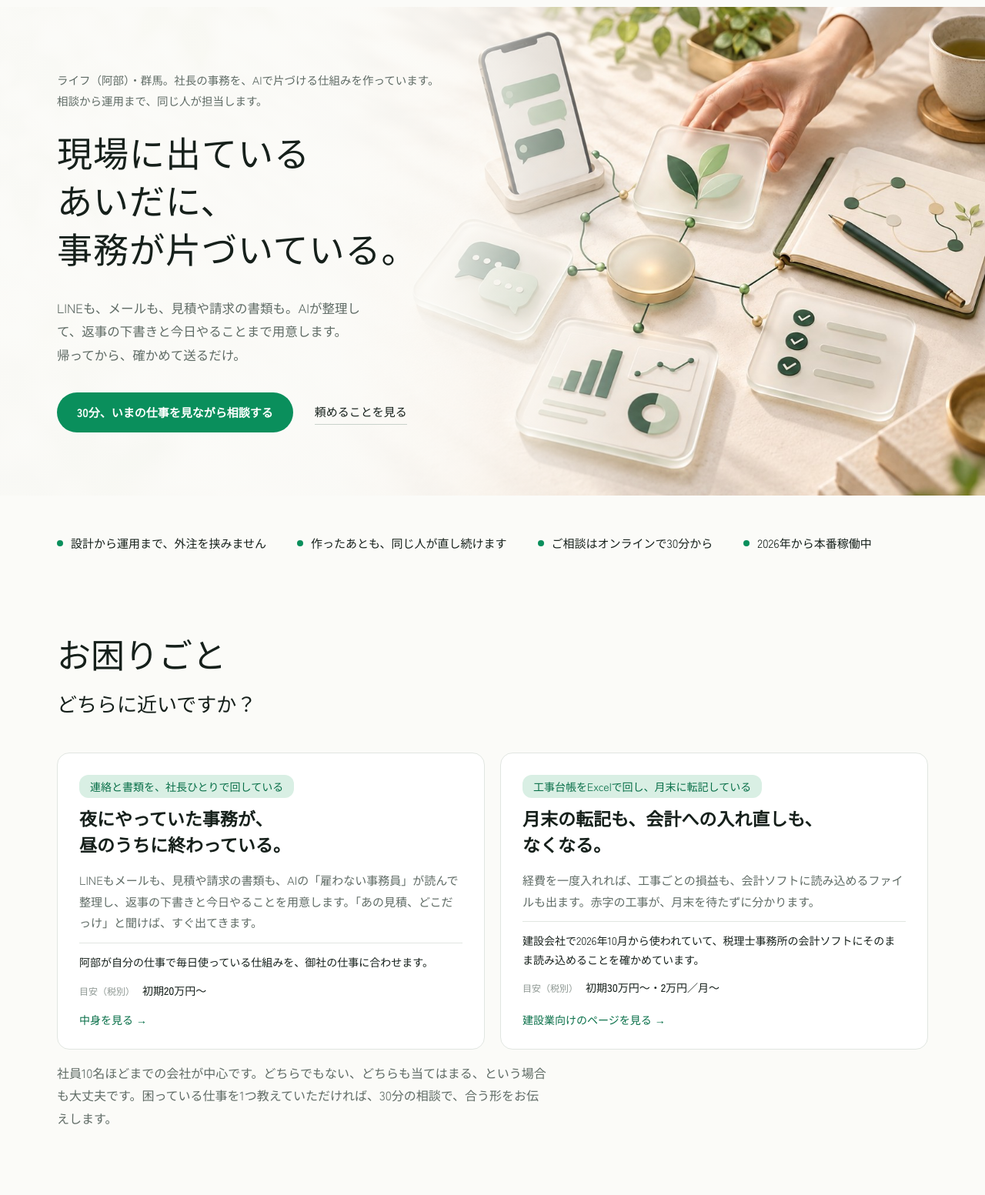
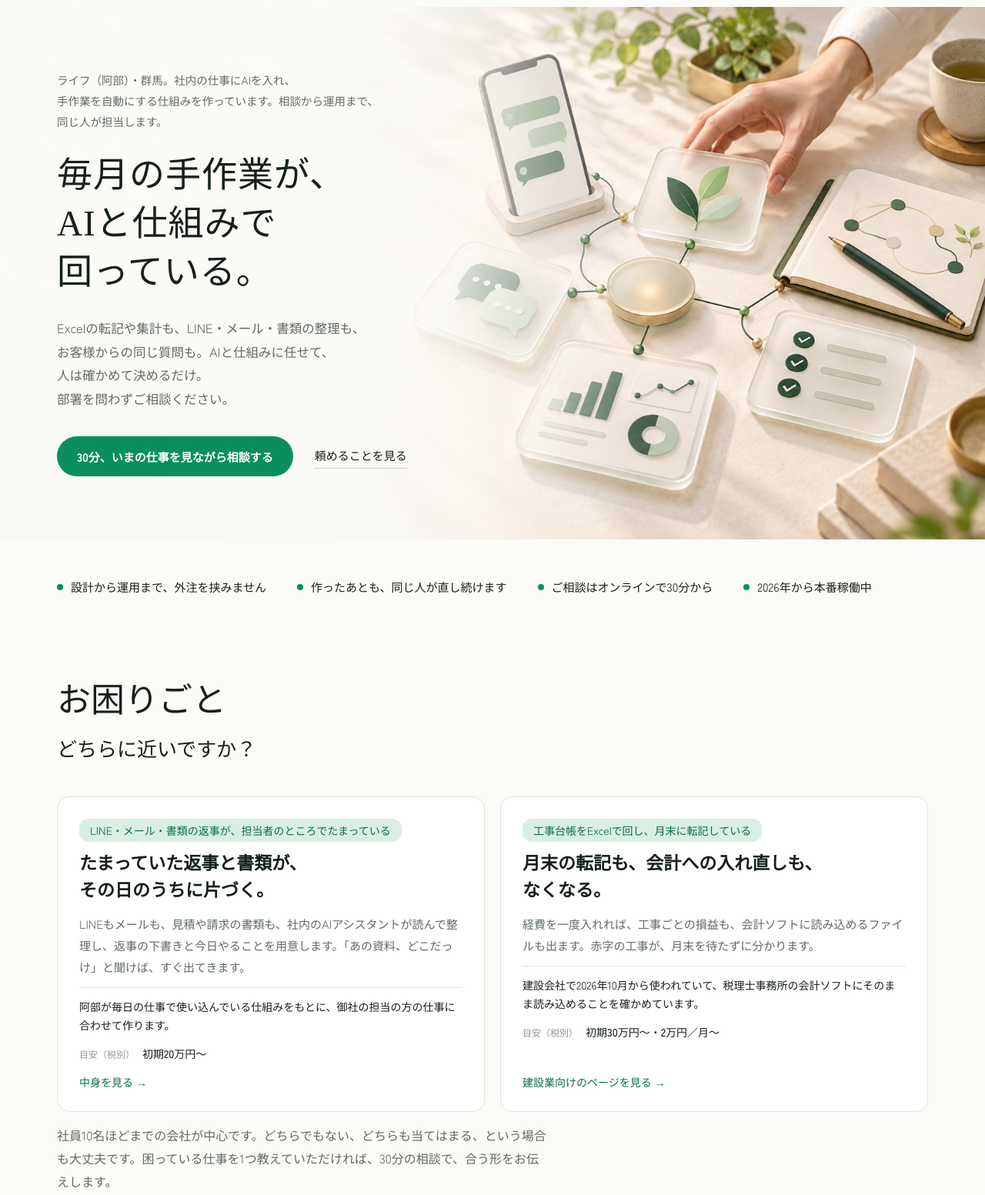
Before and after one commit to tr-1103/daeg-dev, a plain HTML site: page index.html in a window 1280 px wide. Shown: the part 59-1612 px from the top of the page at 77% size. Drawn offline with Linux system fonts and the light colour scheme; a web font is replaced by a local one.

Commit message:
トップの言葉をランサーズにそろえる（社内のAI導入・社内のAIアシスタント）
見出し・説明文・お困りごとA・支援内容・導入事例の名前と、共有画像の下の行を変更。値段・実績は変えていない。

Co-Authored-By: Claude Opus 5.5 <noreply@anthropic.com>

```diff
--- a/index.html
+++ b/index.html
@@ -3,12 +3,12 @@
 <head>
   <meta charset="utf-8" />
   <meta name="viewport" content="width=device-width, initial-scale=1, viewport-fit=cover" />
-  <title>現場に出ているあいだに、事務が片づいている｜ライフ（阿部）</title>
-  <meta name="description" content="公式LINEの自動応答、チャットボット、業務システムの開発、AIの「雇わない事務員」づくり、顧問契約まで。御社の仕事に合わせて作り、作ったあとも同じ人が直し続けます。群馬・ライフ（阿部）。" />
+  <title>毎月の手作業が、AIと仕組みで回っている｜ライフ（阿部）</title>
+  <meta name="description" content="社内の仕事にAIを入れ、手作業を自動にします。公式LINEの自動応答、チャットボット、業務システムの開発、社内のAIアシスタントづくり、顧問契約まで。御社の仕事に合わせて作り、作ったあとも同じ人が直し続けます。群馬・ライフ（阿部）。" />
   <meta name="robots" content="index,follow" />
 
-  <meta property="og:title" content="現場に出ているあいだに、事務が片づいている｜ライフ（阿部）" />
-  <meta property="og:description" content="公式LINEの自動応答、チャットボット、業務システムの開発、AIの「雇わない事務員」づくり、顧問契約まで。作ったあとも、同じ人が直し続けます。" />
+  <meta property="og:title" content="毎月の手作業が、AIと仕組みで回っている｜ライフ（阿部）" />
+  <meta property="og:description" content="社内の仕事にAIを入れ、手作業を自動にします。公式LINEの自動応答、チャットボット、業務システムの開発、社内のAIアシスタントづくり、顧問契約まで。作ったあとも、同じ人が直し続けます。" />
   <meta property="og:type" content="website" />
   <meta property="og:url" content="https://tr-1103.github.io/daeg-dev/" />
   <link rel="canonical" href="https://tr-1103.github.io/daeg-dev/" />
@@ -249,7 +249,7 @@
     .widget .wh{background:var(--green);color:#fff;font-size:11.5px;padding:7px 12px}
     .widget .chat{padding:10px;font-size:12px;gap:7px}
     .widget .bub{max-width:88%}
-    /* AI秘書：一日の流れ（朝・昼・夜） */
+    /* 社内のAIアシスタント：一日の流れ（朝・昼・夜） */
     .day{list-style:none;margin:0;padding:0;display:grid;gap:12px;max-width:460px}
     .day>li{display:grid;grid-template-columns:52px minmax(0,1fr);gap:10px;align-items:start}
     .day .when{font-family:var(--logo);font-weight:600;font-size:13px;color:var(--green-deep);padding-top:11px;font-variant-numeric:tabular-nums}
@@ -370,13 +370,13 @@
     <!-- 見出し：タイトルの左余白を確保した、5つの支援がつながる背景画像 -->
     <section class="hero">
       <figure class="hero-bg">
-        <img data-hero-stage src="./assets/images/business/hero-connected-work-wide.jpg" width="1672" height="941" alt="公式LINE、チャットボット、業務システム、「雇わない事務員」、個別相談がひとつにつながる仕事環境のイメージ" fetchpriority="high" decoding="async" />
+        <img data-hero-stage src="./assets/images/business/hero-connected-work-wide.jpg" width="1672" height="941" alt="公式LINE、チャットボット、業務システム、社内のAIアシスタント、個別相談がひとつにつながる仕事環境のイメージ" fetchpriority="high" decoding="async" />
       </figure>
       <div class="wrap hero-grid">
         <div class="hero-text">
-          <p class="who">ライフ（阿部）・群馬。<span class="nb">社長の事務を、</span><span class="nb">AIで片づける仕組みを作っています。</span><span class="nb">相談から運用まで、</span><span class="nb">同じ人が担当します。</span></p>
-          <h1><span class="nb">現場に出ている</span><span class="nb">あいだに、</span><br /><span class="nb">事務が</span><span class="nb">片づいている。</span></h1>
-          <p class="lead">LINEも、メールも、見積や請求の書類も。AIが整理して、返事の下書きと今日やることまで用意します。<span class="nb">帰ってから、</span><span class="nb">確かめて送るだけ。</span></p>
+          <p class="who">ライフ（阿部）・群馬。<span class="nb">社内の仕事にAIを入れ、</span><span class="nb">手作業を自動にする仕組みを作っています。</span><span class="nb">相談から運用まで、</span><span class="nb">同じ人が担当します。</span></p>
+          <h1><span class="nb">毎月の手作業が、</span><br /><span class="nb">AIと仕組みで</span><span class="nb">回っている。</span></h1>
+          <p class="lead"><span class="nb">Excelの転記や集計も、</span><span class="nb">LINE・メール・書類の整理も、</span><span class="nb">お客様からの同じ質問も。</span><span class="nb">AIと仕組みに任せて、</span><span class="nb">人は確かめて決めるだけ。</span><span class="nb">部署を問わずご相談ください。</span></p>
           <div class="ctas">
             <a class="btn" href="#contact">30分、いまの仕事を見ながら相談する</a>
             <a class="tlink" href="#services">頼めることを見る</a>
@@ -397,17 +397,17 @@
       </div>
     </section>
 
-    <!-- お困りごと：手に入るものから選ぶ入口2つ（A＝雇わない事務員、B＝建設業の経理） -->
+    <!-- お困りごと：手に入るものから選ぶ入口2つ（A＝社内のAIアシスタント、B＝建設業の経理） -->
     <section class="sec" id="worries">
       <div class="wrap">
         <h2>お困りごと</h2>
         <p class="catch">どちらに近いですか？</p>
         <div class="ent">
           <a class="ent-card" href="#svc-secretary">
-            <p class="q"><span class="nb">連絡と書類を、</span><span class="nb">社長ひとりで回している</span></p>
-            <p class="get"><span class="nb">夜にやっていた事務が、</span><span class="nb">昼のうちに終わっている。</span></p>
-            <p class="d">LINEもメールも、見積や請求の書類も、AIの「雇わない事務員」が読んで整理し、返事の下書きと今日やることを用意します。「あの見積、どこだっけ」と聞けば、すぐ出てきます。</p>
-            <p class="proof">阿部が自分の仕事で毎日使っている仕組みを、御社の仕事に合わせます。</p>
+            <p class="q"><span class="nb">LINE・メール・書類の返事が、</span><span class="nb">担当者のところでたまっている</span></p>
+            <p class="get"><span class="nb">たまっていた返事と書類が、</span><span class="nb">その日のうちに片づく。</span></p>
+            <p class="d">LINEもメールも、見積や請求の書類も、社内のAIアシスタントが読んで整理し、返事の下書きと今日やることを用意します。「あの資料、どこだっけ」と聞けば、すぐ出てきます。</p>
+            <p class="proof">阿部が毎日の仕事で使い込んでいる仕組みをもとに、御社の担当の方の仕事に合わせて作ります。</p>
             <p class="yen"><span>目安（税別）</span>初期20万円〜</p>
             <span class="more">中身を見る</span>
           </a>
@@ -519,16 +519,16 @@
           </article>
           <article id="svc-secretary">
             <div class="txt">
-              <h3>AIの<span class="nb">「雇わない事務員」</span><span class="nb">づくり</span></h3>
+              <h3><span class="nb">社内のAIアシスタント</span><span class="nb">づくり</span></h3>
               <p class="say">今日やることも、返事の下書きも、用意されています。</p>
-              <p class="d">やることと決めたことをAIが読める場所にまとめ、聞けば今日の3件を返し、LINEの用件はタスクに入れ、打ち合わせの録音は夜のうちに議事録にします。阿部が自分の仕事で毎日使っている仕組みを、御社の仕事に合わせて作ります。</p>
+              <p class="d">やることと決めたことをAIが読める場所にまとめ、担当の方が聞けば今日の3件を返し、LINEの用件はタスクに入れ、打ち合わせの録音は夜のうちに議事録にします。御社の担当の方の仕事に合わせて作ります。</p>
               <dl>
                 <div><dt>実例</dt><dd>人材紹介業の代表の方と、週1回の定例の中で（2026年9月から）</dd></div>
                 <div><dt>目安（税別）</dt><dd class="yen" data-price="secretary">初期20万円〜<small>AIの道具の利用料は別</small></dd></div>
               </dl>
             </div>
             <div class="media">
-              <div class="stage" role="img" aria-label="「雇わない事務員」の一日のイメージ。朝、「今日なにやる？」と聞くと今日の3件が返り、昼にLINEの用件がタスクに入り、夜に打ち合わせの録音が議事録になる">
+              <div class="stage" role="img" aria-label="社内のAIアシスタントの一日のイメージ。朝、「今日なにやる？」と聞くと今日の3件が返り、昼にLINEの用件がタスクに入り、夜に打ち合わせの録音が議事録になる">
                 <ol class="day" aria-hidden="true" data-demo-seq>
                   <li data-step><span class="when">朝</span><div class="card"><b>「今日なにやる？」→ 今日の3件</b><ol class="todo"><li><span class="tx">見積書をA社へ送る</span></li><li><span class="tx">Bさんに日程を返す <small>LINEから</small></span></li><li><span class="tx">今月の請求書を出す</span></li></ol></div></li>
                   <li data-step><span class="when">12:10</span><div class="card"><b>LINEの用件をタスクに</b><span class="q">来週どこかで打ち合わせできますか？</span><span class="to">→ タスク「Cさんと日程を決める（10/22まで）」</span></div></li>
@@ -640,9 +640,9 @@
               </div>
             </div></div>
             <div class="label">
-              <p class="ind">顧問契約・「雇わない事務員」</p>
+              <p class="ind">顧問契約・社内のAIアシスタント</p>
               <h3>人材紹介業、タスク管理の業務をAI化</h3>
-              <p>週1回の定例で、AIに任せる仕事を一緒に決めて、作っています。3か月12回のプログラムを終えて、期限なしの継続に。2026年6月から週1回の定例で、AIを使った仕事の進め方を一緒に考え、9月からはAIの「雇わない事務員」づくりを進めています。</p>
+              <p>週1回の定例で、AIに任せる仕事を一緒に決めて、作っています。3か月12回のプログラムを終えて、期限なしの継続に。2026年6月から週1回の定例で、AIを使った仕事の進め方を一緒に考え、9月からは社内のAIアシスタントづくりを進めています。</p>
             </div>
           </article>
         </div>
@@ -726,7 +726,7 @@
       <div class="top">
         <div>
           <a class="logo" href="./">daeg<span class="dot"></span>dev</a>
-          <p class="tag">現場に出ているあいだに、事務が片づいている。作って、終わりにしません。</p>
+          <p class="tag">毎月の手作業が、AIと仕組みで回っている。作って、終わりにしません。</p>
         </div>
       </div>
       <div class="bottom">
```
Also changed, not shown: assets/images/og-business.png.
